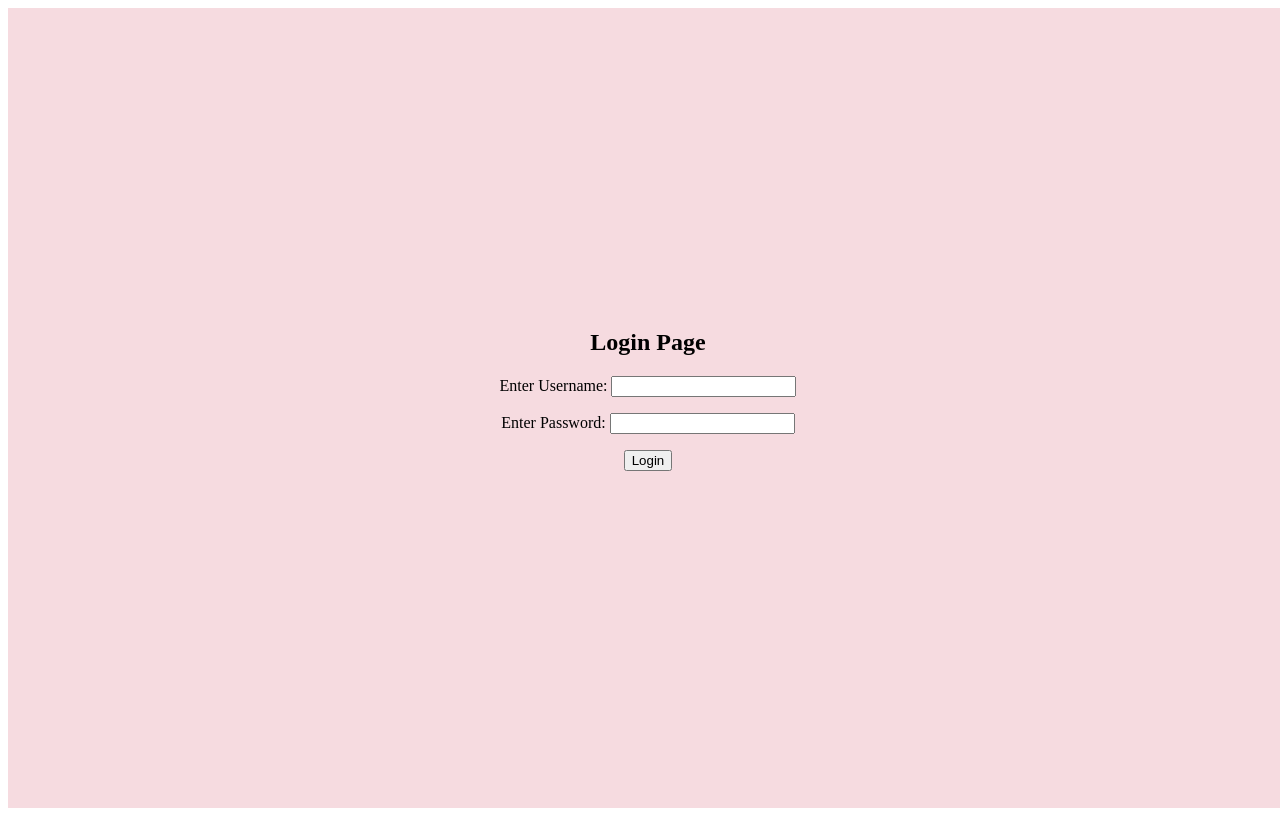
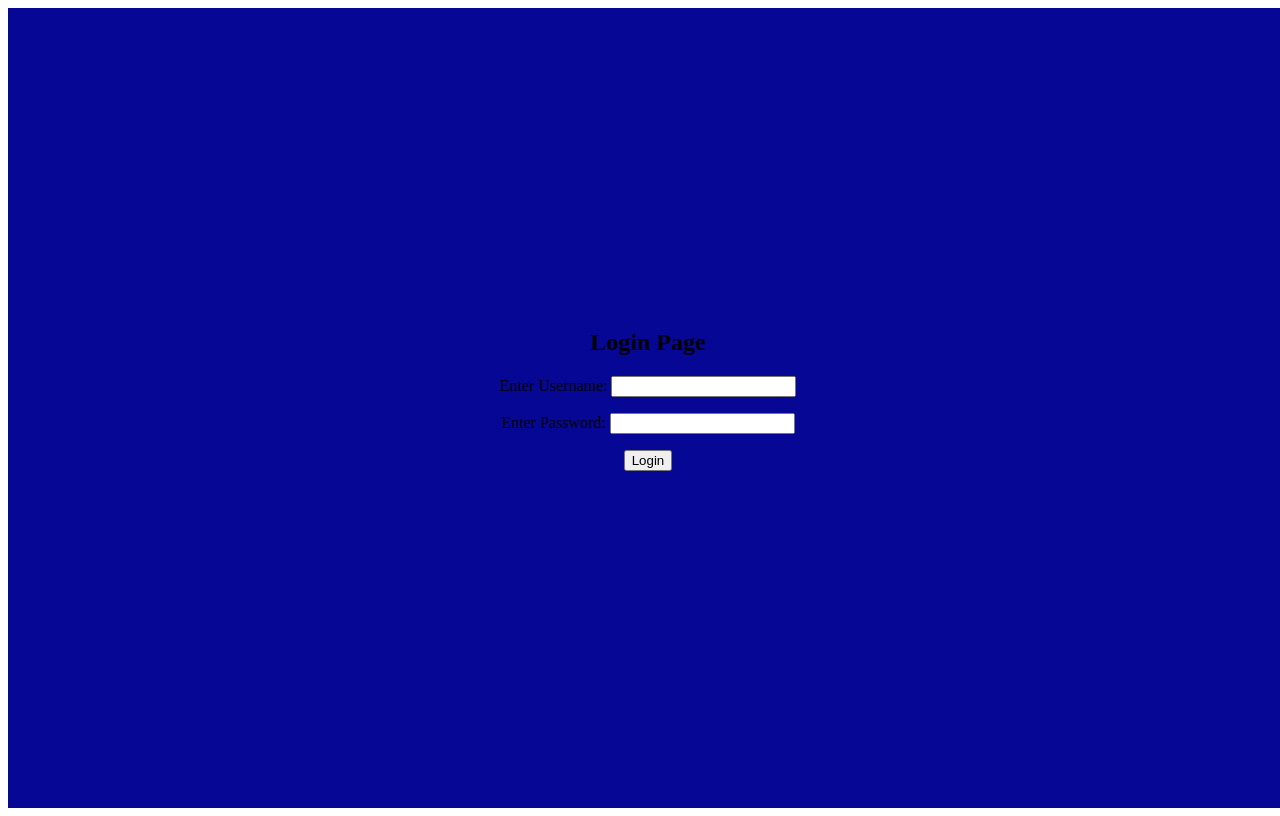
Before and after one commit to luwejeyn/Reviewers, a plain HTML site: page index.html in a window 1280 px wide. Drawn offline with Linux system fonts and the light colour scheme.

Commit message:
Add files via upload

```diff
--- a/index.html
+++ b/index.html
@@ -6,7 +6,7 @@
         <meta name="viewport" content="width=device-width, initial-scale=1.0">
         <style type="text/css">
             #con{
-                background-color: rgb(246, 219, 224);
+                background-color: rgb(7, 7, 150);
             }
             #btnSub{
                 background-color: pink;
```
